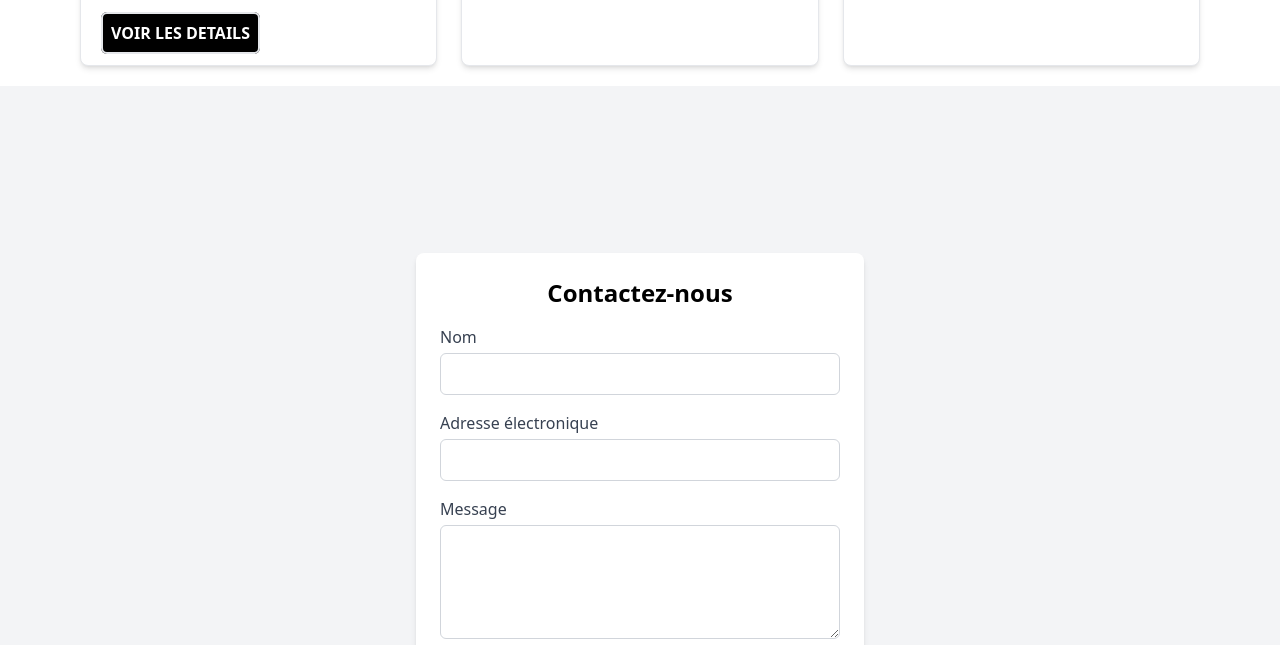
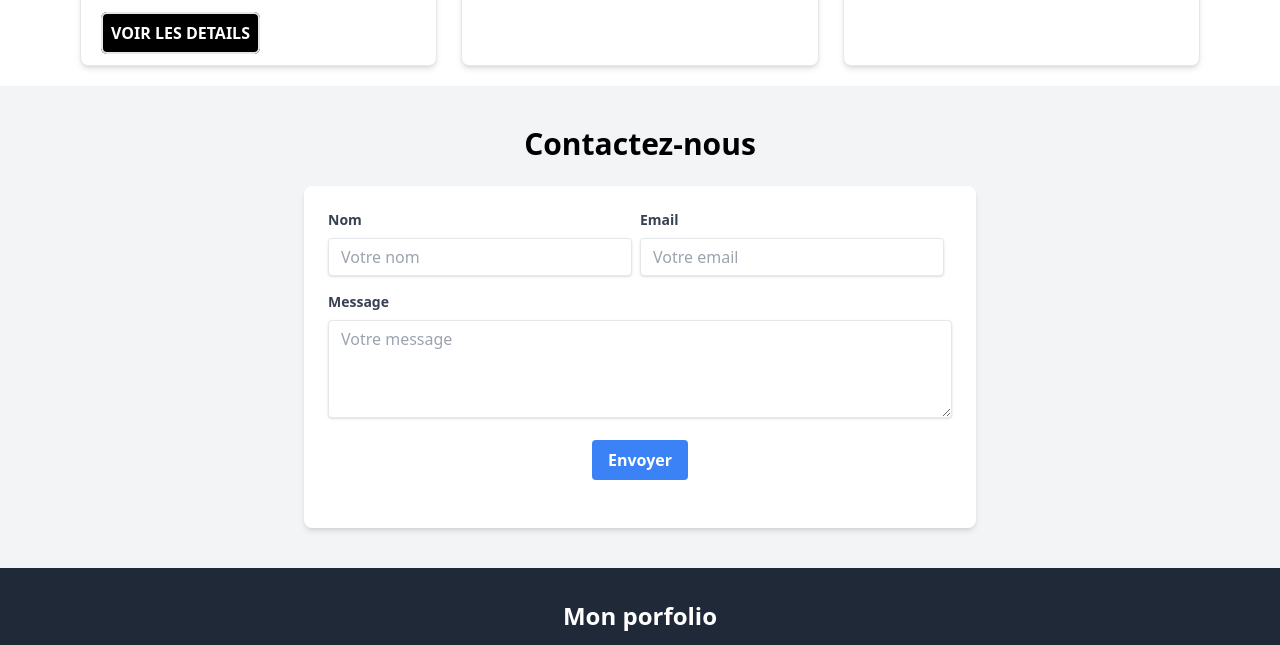
Before and after one commit to gbane95/cheickpoint-tailwind-css, a website: page index.html in a window 1280 px wide. Shown: the part 2674-3319 px from the top of the page. Drawn offline with Linux system fonts and the light colour scheme.

Commit message:
mise à jour contact

```diff
--- a/index.html
+++ b/index.html
@@ -168,27 +168,33 @@
     </section>
 
     <!-- Formulaire de contact -->
-     <section id="CONTACT" class="bg-gray-100 flex items-center justify-center min-h-screen">
-        <div class="bg-white p-6 rounded-lg shadow-md w-full max-w-md">
-            <h2 class="text-2xl font-bold mb-4 text-center">Contactez-nous</h2>
-            <form action="#" method="POST">
-                <div class="mb-4">
-                    <label for="name" class="block text-gray-700">Nom</label>
-                    <input type="text" id="name" name="name" required class="mt-1 block w-full p-2 border border-gray-300 rounded-md focus:outline-none focus:ring focus:ring-blue-500" />
+    <section id="CONTACT" class="bg-gray-100">
+    <div class="mx-auto px-4 py-10">
+        <h2 class="text-3xl font-bold text-center mb-6">Contactez-nous</h2>
+
+        <div class="max-w-2xl mx-auto bg-white p-6 rounded-lg shadow-md">
+            <form class="flex flex-wrap">
+                <div class="w-full md:w-1/2 mb-4 pr-2">
+                    <label for="name" class="block text-gray-700 text-sm font-bold mb-2">Nom</label>
+                    <input type="text" id="name" class="shadow appearance-none border rounded w-full py-2 px-3 text-gray-700 leading-tight focus:outline-none focus:shadow-outline" placeholder="Votre nom">
                 </div>
-                <div class="mb-4">
-                    <label for="email" class="block text-gray-700">Adresse électronique</label>
-                    <input type="email" id="email" name="email" required class="mt-1 block w-full p-2 border border-gray-300 rounded-md focus:outline-none focus:ring focus:ring-blue-500" />
+                <div class="w-full md:w-1/2 mb-4 pr-2">
+                    <label for="email" class="block text-gray-700 text-sm font-bold mb-2">Email</label>
+                    <input type="email" id="email" class="shadow appearance-none border rounded w-full py-2 px-3 text-gray-700 leading-tight focus:outline-none focus:shadow-outline" placeholder="Votre email">
                 </div>
-                <div class="mb-4">
-                    <label for="message" class="block text-gray-700">Message</label>
-                    <textarea id="message" name="message" required rows="4" class="mt-1 block w-full p-2 border border-gray-300 rounded-md focus:outline-none focus:ring focus:ring-blue-500"></textarea>
+                <div class="w-full mb-4">
+                    <label for="message" class="block text-gray-700 text-sm font-bold mb-2">Message</label>
+                    <textarea id="message" rows="4" class="shadow appearance-none border rounded w-full py-2 px-3 text-gray-700 leading-tight focus:outline-none focus:shadow-outline" placeholder="Votre message"></textarea>
                 </div>
-                <button type="submit" class="w-full bg-blue-500 text-white py-2 rounded-md hover:bg-blue-600">Envoyer</button>
+                <div class="flex items-center justify-center w-full">
+                    <button type="submit" class="bg-blue-500 hover:bg-blue-700 text-white font-bold py-2 px-4 rounded focus:outline-none focus:shadow-outline">
+                        Envoyer
+                    </button>
+                </div>
             </form>
-        </div>
-
-     </section>
+        </div>
+    </div>
+</section>
 
 
     <section class="bg-gray-100">
```
Also changed, not shown: css/output.css.
